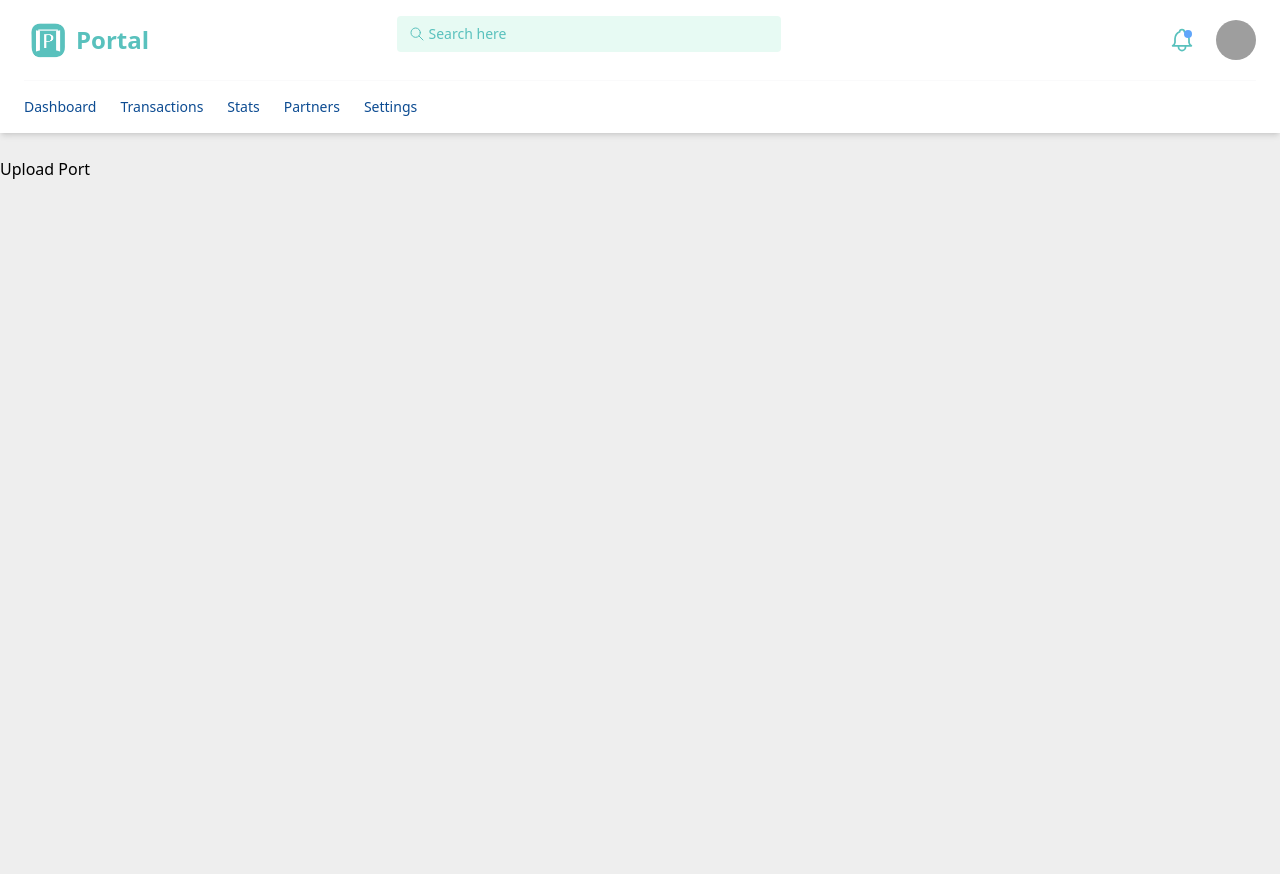
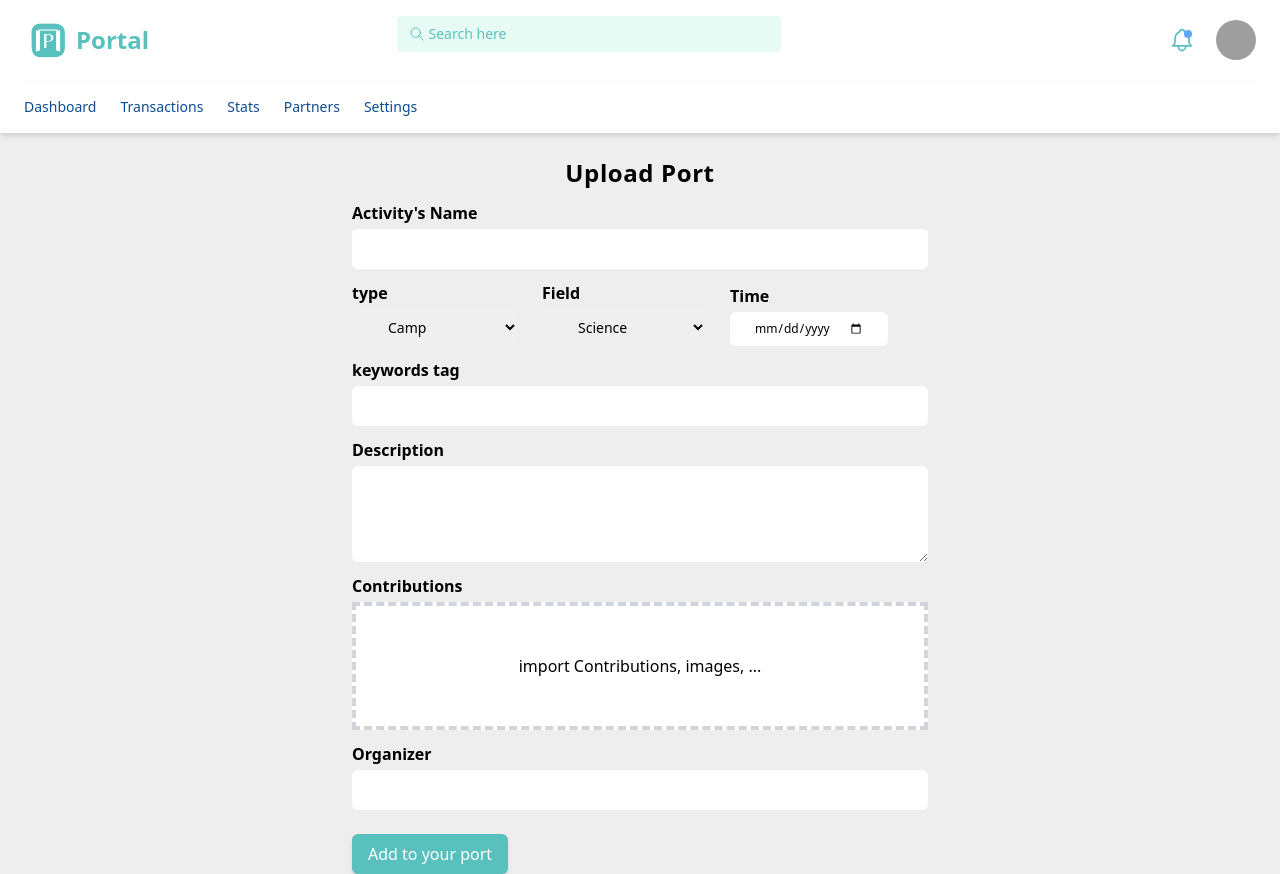
Before and after one commit to chatmethar-comp/portal-sg, a Vue app: page /upload in a window 1280 px wide. Before the commit the page ends 800 px from the top, so only its background shows below. Built offline with nearby package versions, Linux system fonts and the light colour scheme; grey boxes are pictures that could not be loaded.

Commit message:
upload portfolio

```diff
--- a/src/views/UploadPort.vue
+++ b/src/views/UploadPort.vue
@@ -1,10 +1,163 @@
 <template>
-  <div class="container flex flex-col gap-6 mx-auto my-6">
-    <h1 class="text">Upload Port</h1>
+  <div
+    class="
+      container
+      translate-y-24
+      md:translate-y-0
+      max-w-xl
+      min-w-[300px]
+      flex flex-col
+      gap-3
+      ml-8
+      md:mx-auto
+      my-6
+    "
+  >
+    <h1 class="text-2xl font-bold text-center tracking-wide">Upload Port</h1>
+    <!-- name -->
+    <div class="flex flex-col space-y-1">
+      <label for="" class="text-base font-semibold">Activity's Name</label>
+      <input
+        type="text"
+        class="
+          w-9/12
+          md:w-full
+          rounded-md
+          text-base
+          px-4
+          py-2
+          focus:outline-black
+        "
+        name=""
+        id=""
+      />
+    </div>
+    <!-- type & date -->
+    <div class="flex flex-wrap items-end gap-6">
+      <div class="flex flex-col space-y-1">
+        <label for="" class="font-semibold text-md"> type</label>
+        <select
+          class="text-sm md:text-md px-6 md:px-8 py-2 rounded-md"
+          name=""
+          id=""
+        >
+          <option value="">Camp</option>
+          <option value="">Competition</option>
+          <option value="">Contest</option>
+          <option value="">Program</option>
+          <option value="">Workshop</option>
+          <option value="">Open house</option>
+        </select>
+      </div>
+      <div class="flex flex-col space-y-1">
+        <label for="" class="font-semibold text-md">Field</label>
+        <select
+          class="text-sm md:text-md px-6 md:px-8 py-2 rounded-md"
+          name=""
+          id=""
+        >
+          <option value="">Science</option>
+          <option value="">Technology</option>
+          <option value="">Business</option>
+          <option value="">Art</option>
+          <option value="">Medical</option>
+          <option value="">Language</option>
+          <option value="">Engineering</option>
+          <option value="">Music</option>
+          <option value="">Workout</option>
+          <option value="">Life Skill</option>
+        </select>
+      </div>
+      <div class="flex flex-col space-y-1">
+        <label for="" class="font-semibold text-md">Time</label>
+        <input type="date" class="px-6 py-2 rounded-md text-xs" name="" id="" />
+      </div>
+    </div>
+    <div class="flex flex-col space-y-1">
+      <label for="" class="text-base font-semibold">keywords tag</label>
+      <input
+        type="text"
+        class="
+          w-9/12
+          md:w-full
+          rounded-md
+          text-base
+          px-4
+          py-2
+          focus:outline-black
+        "
+        name=""
+        id=""
+      />
+    </div>
+    <div class="flex flex-col space-y-1">
+      <label for="" class="text-base font-semibold">Description</label>
+      <textarea
+        type="text"
+        class="
+          w-9/12
+          md:w-full
+          rounded-md
+          text-base
+          px-4
+          py-2
+          h-24
+          focus:outline-black
+        "
+        name=""
+        id=""
+      ></textarea>
+    </div>
+    <div class="flex flex-col space-y-1">
+      <label for="" class="text-base font-semibold">Contributions</label>
+      <div
+        class="
+          flex
+          w-9/12
+          md:w-full
+          h-32
+          border-4 border-dashed
+          bg-white
+          border-gray-300
+          items-center
+          justify-center
+          cursor-pointer
+        "
+        @click="upload()"
+      >
+        import Contributions, images, ...
+      </div>
+    </div>
+    <div class="flex flex-col space-y-1">
+      <label for="" class="text-base font-semibold">Organizer</label>
+      <input
+        type="text"
+        class="
+          w-9/12
+          md:w-full
+          rounded-md
+          text-base
+          px-4
+          py-2
+          focus:outline-black
+        "
+        name=""
+        id=""
+      />
+    </div>
+    <div class="flex self-start">
+      <router-link
+        to="/overview"
+        class="mt-3 bg-primary text-white shadow-md px-4 py-2 rounded-md"
+      >
+        Add to your port
+      </router-link>
+    </div>
   </div>
 </template>
 
 <script setup>
+const upload = () => alert(`Uploaded Successful`);
 </script>
 
 <style lang="scss" scoped>
```
